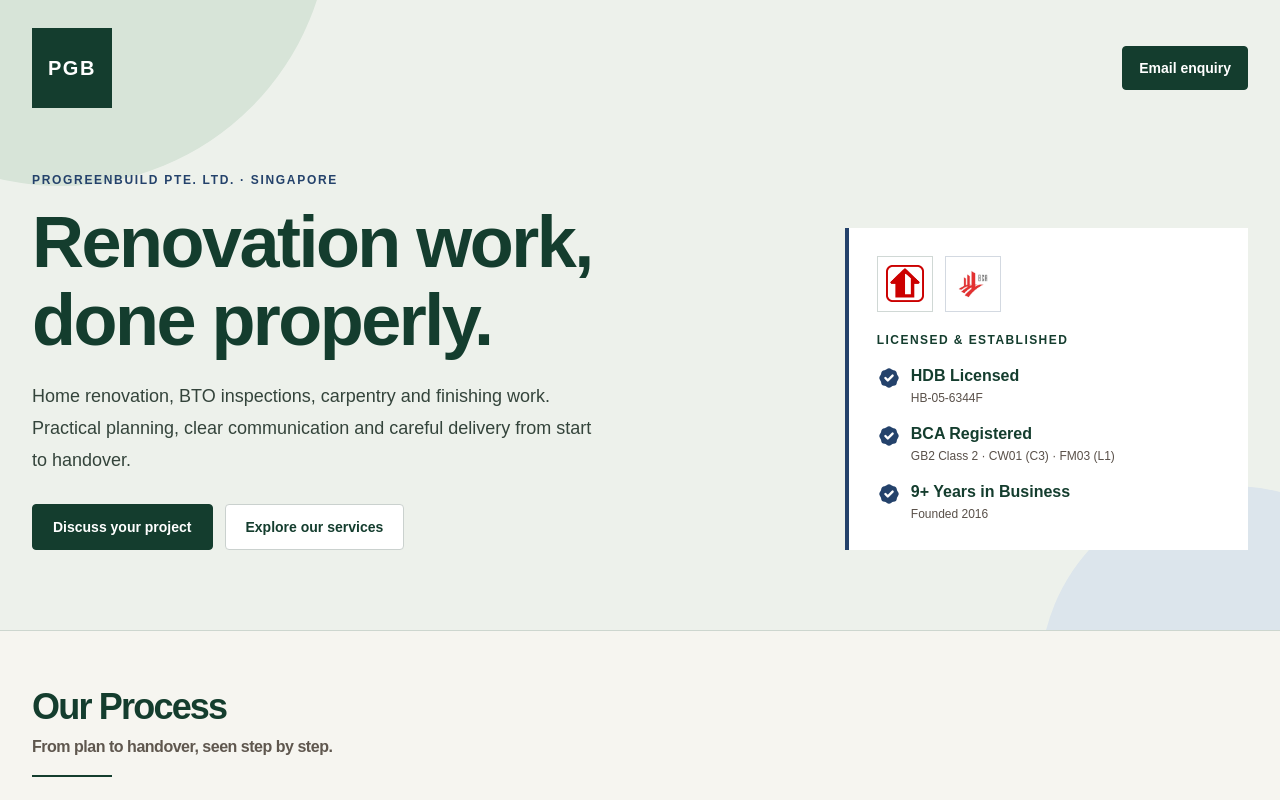
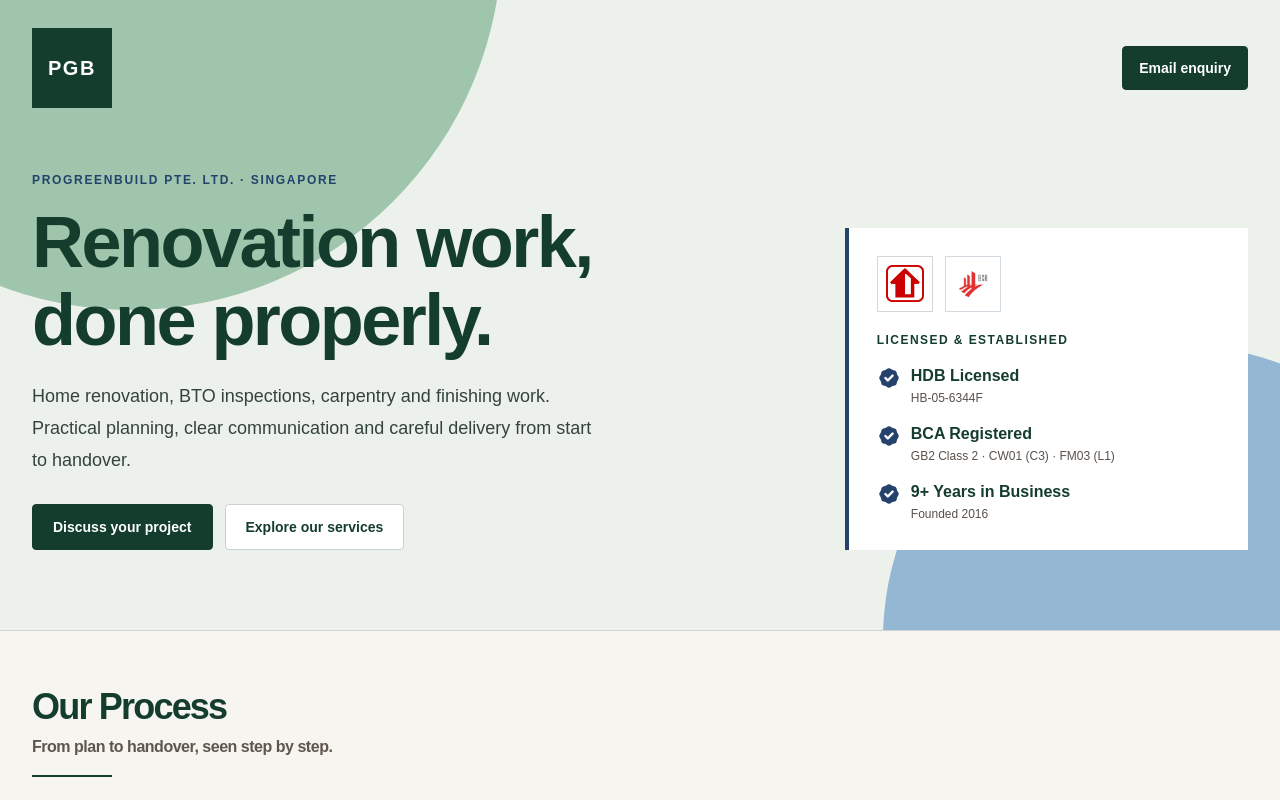
Before and after one commit to Shabir-A/ProGreenBuild, a Next.js app: page / in a window 1280 px wide. Shown: the top 800 px of the page. Built offline with nearby package versions, Linux system fonts and the light colour scheme; no server answers; the database is empty.

Commit message:
Make the hero circles bolder and larger

```diff
--- a/app/globals.css
+++ b/app/globals.css
@@ -199,24 +199,24 @@ body {
 }
 
 .hero-surface::before {
-  width: min(42vw, 36rem);
+  width: min(58vw, 48rem);
   aspect-ratio: 1;
-  top: -22rem;
-  left: -13rem;
-  background: #d7e4d8;
+  top: -27rem;
+  left: -15rem;
+  background: #9fc5ac;
 }
 
 .hero-surface::after {
-  width: min(30vw, 24rem);
+  width: min(46vw, 40rem);
   aspect-ratio: 1;
-  right: -9rem;
-  bottom: -15rem;
-  background: #dce5ec;
+  right: -12rem;
+  bottom: -19rem;
+  background: #94b7d3;
 }
 
 @media (max-width: 640px) {
-  .hero-surface::before { top: -9rem; left: -8rem; width: 16rem; }
-  .hero-surface::after { right: -8rem; bottom: -8rem; width: 14rem; }
+  .hero-surface::before { top: -13rem; left: -11rem; width: 24rem; }
+  .hero-surface::after { right: -12rem; bottom: -12rem; width: 24rem; }
 }
 
 .marquee-strip {
```
